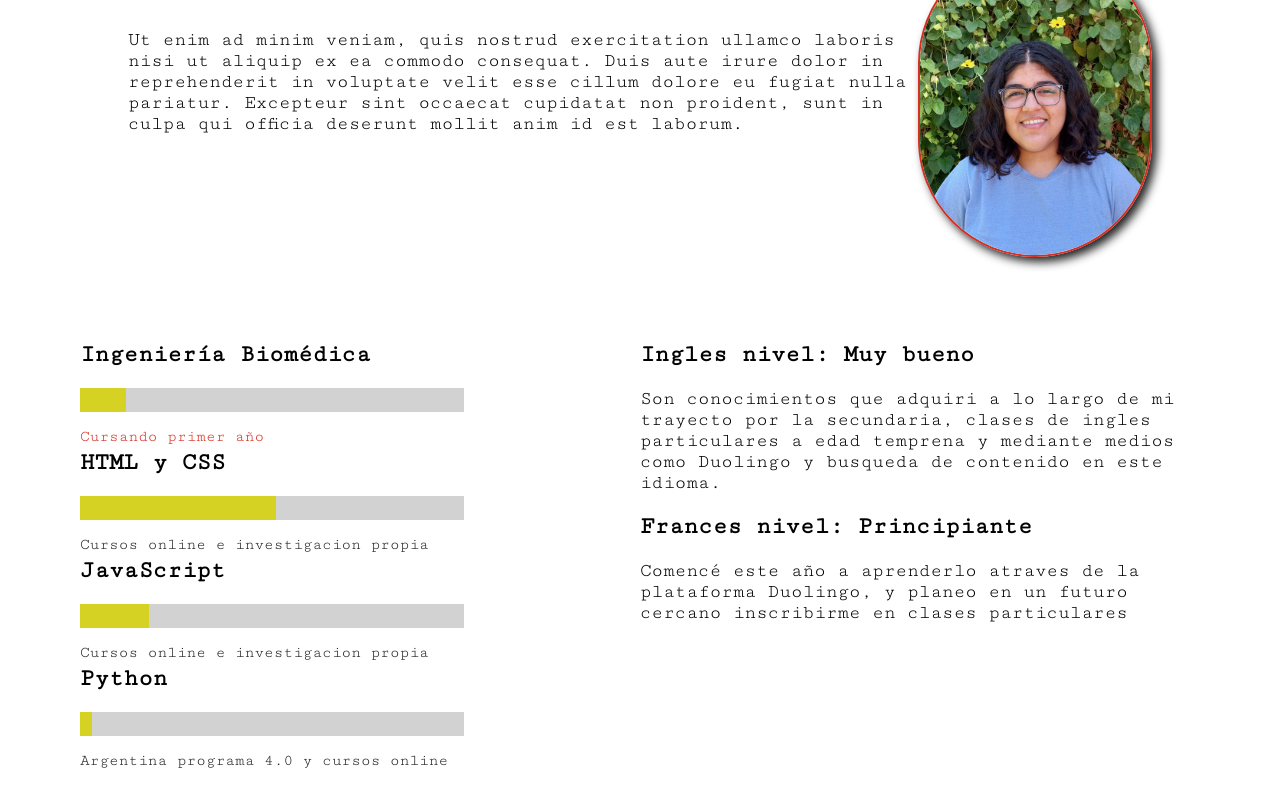
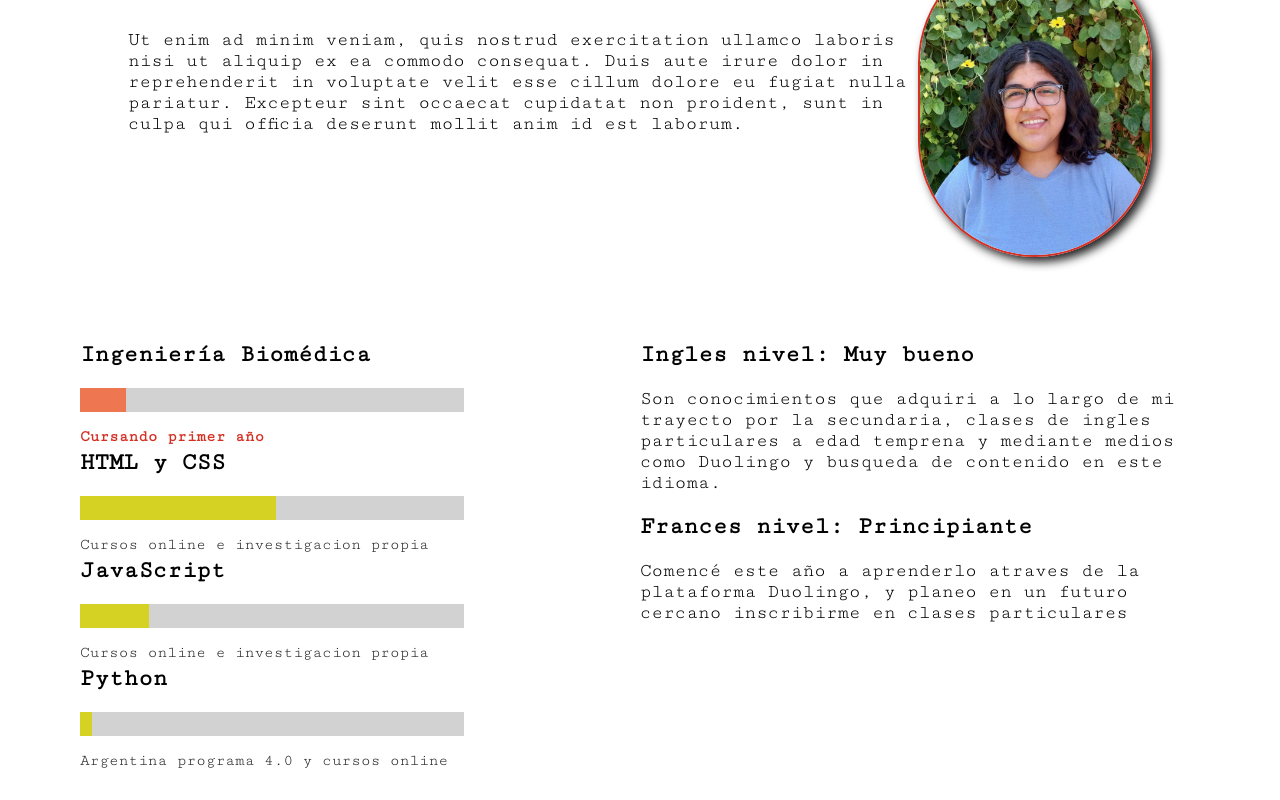
Before and after one commit to mora-dlc/personal-web, a plain HTML site: page index.html in a window 1280 px wide. In both pictures the pointer is over the element "Cursando primer año". Shown: the part 865-1665 px from the top of the page. Drawn offline with Linux system fonts and the light colour scheme.

Commit message:
cambie el hover de las progress bars 2 por 1

```diff
--- a/style.css
+++ b/style.css
@@ -141,6 +141,7 @@ h3{
 }
 .bar-light-grey:hover{
     color: #d52f23;
+    font-weight: bold;
     transition: 0.5s;
 }
 .bar-color{
@@ -149,7 +150,7 @@ h3{
     height: 3vh;
     transition: 0.5s;
 }
-.bar-color:hover{
+.bar-light-grey:hover .bar-color{
     background-color: #ee7752;
     transition: 0.5s;
 }
```
